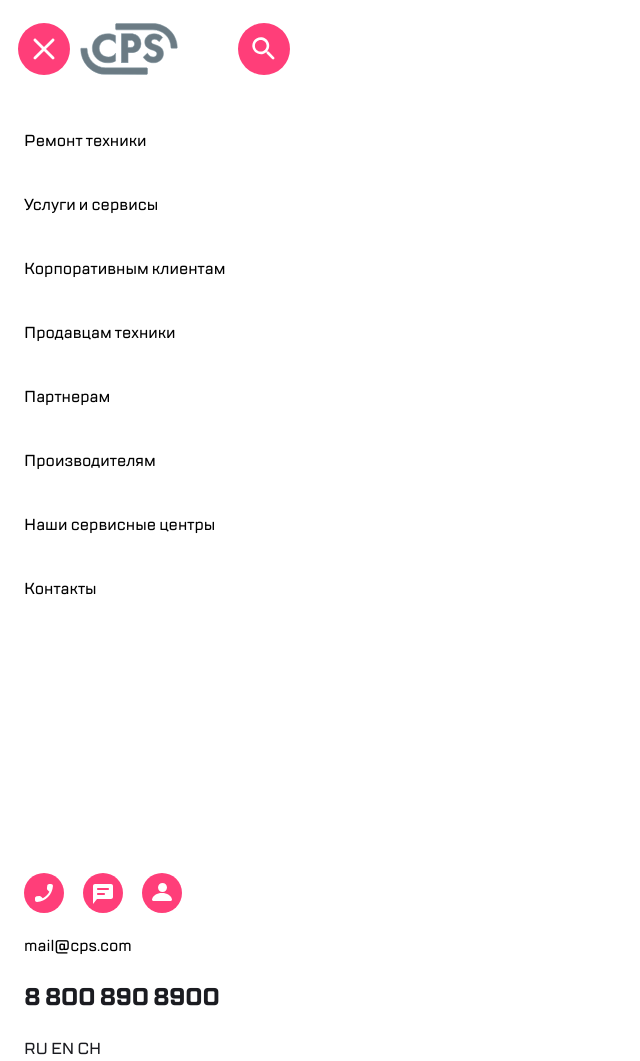
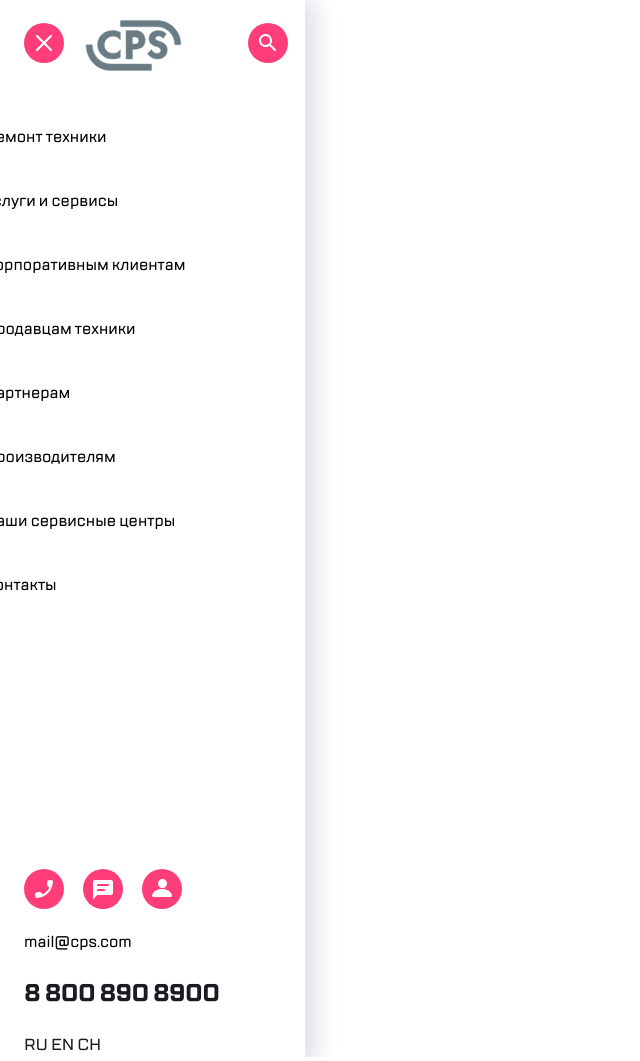
Before and after one commit to aklemm03/csp-mini, a plain HTML site: page index.html in a window 1280 px wide. Shown: the whole page, without its empty margins (0-640 px from the left). Drawn offline with Linux system fonts and the light colour scheme.

Commit message:
Update style.css

```diff
--- a/style.css
+++ b/style.css
@@ -58,6 +58,7 @@
     max-width: 320px;
     font-family: "TT Lakes";
     margin: 0;
+    box-shadow: 5px 5px 23px 6px #DEE0E7;
 }
 .header_menu    {
     margin: 23px auto 0 24px;
@@ -71,14 +72,32 @@
     justify-content: center;
     gap:16px
 }
+.header_menu-burger {
+    width: 40px;
+    height: 40px;
+}
+.header_menu-search {
+    width: 40px;
+    height: 40px;
+    margin-right: 17px;
+}
 .header_menu-group{
     margin-right: 50px;
+    margin-top: -3px;
+    margin-left: 5px;
+    width: 97px;
+    height: 51px;
+}
+
+.header_menu-link:hover {
+    cursor: pointer;
 }
 .list_select{
     list-style-type: none;
     margin: 0;
     margin-top: 50px;
     margin-bottom: 268px;
+    margin-left: -40px;
 }
 .list_select-element{
     display: flex;
@@ -91,6 +110,7 @@
 .list_select-highlight{
         visibility: visible;
     }
+    cursor: pointer;
 }
 .list_select-highlight{
     visibility: hidden;
@@ -122,3 +142,6 @@
 .footer_lang:hover{
     color: #7e7e82;
 }
+.footer_menu:hover {
+    cursor: pointer;
+}
```
